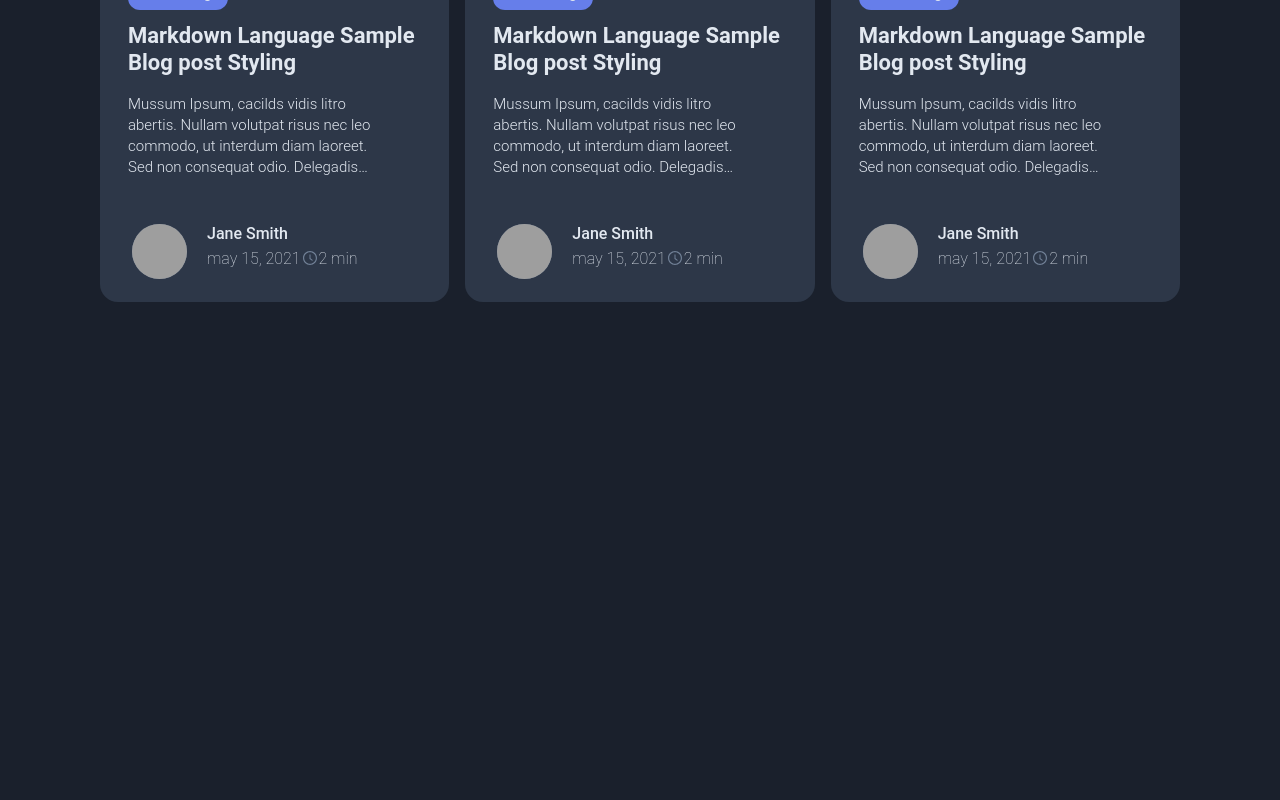
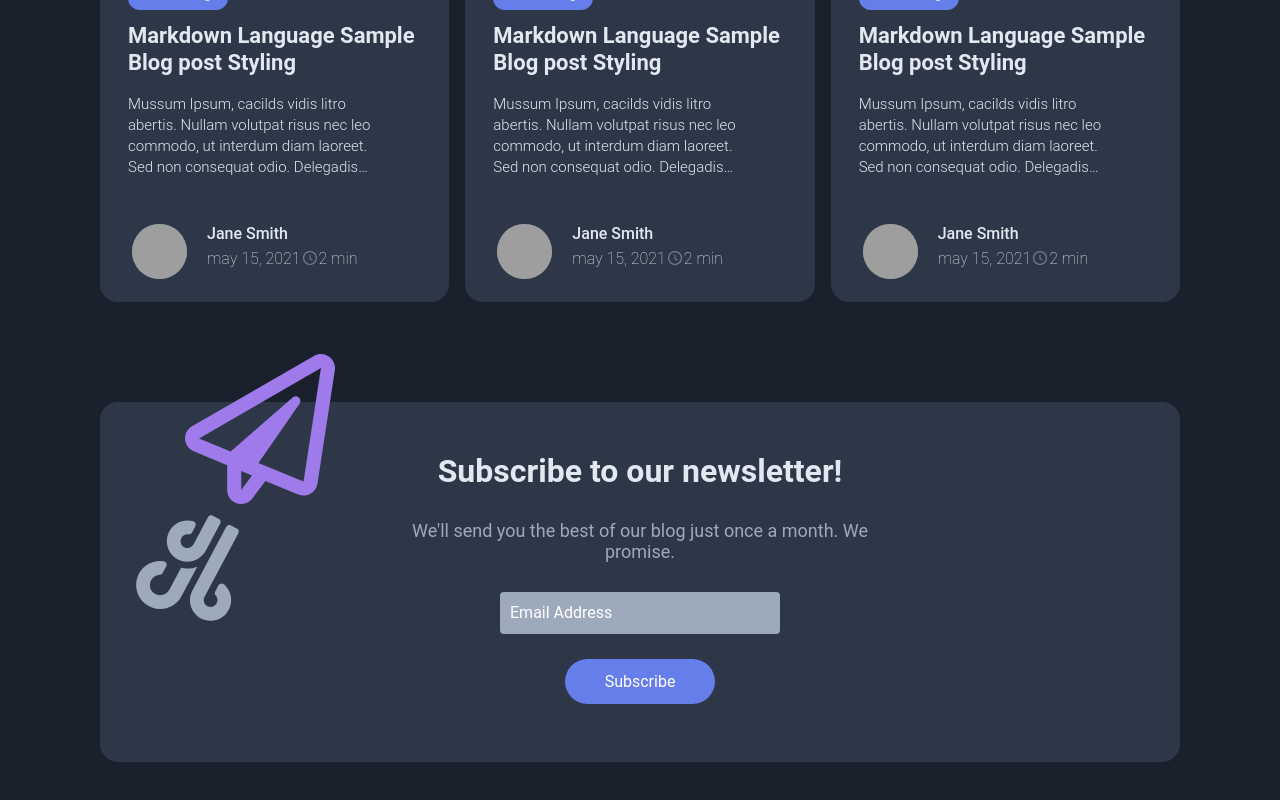
Before and after one commit to jhonatanllima/tobruxo, a Next.js app: page / in a window 1280 px wide. Shown: the part 4248-5048 px from the top of the page. Before the commit the page ends 4600 px from the top, so only its background shows below. Built offline with nearby package versions, Linux system fonts and the light colour scheme; grey boxes are pictures that could not be loaded.

Commit message:
Created NewsLetter component

```diff
--- /dev/null
+++ b/src/components/NewsLetter/index.tsx
@@ -0,0 +1,24 @@
+import { FaWind } from 'react-icons/fa';
+import { FaRegPaperPlane } from 'react-icons/fa';
+
+import * as S from './styles';
+
+export function Newsletter(){
+  return(
+    <S.Container>
+      <h1>Subscribe to our newsletter!</h1>
+      <p>We'll send you the best of our blog just once a month. We <br /> promise.</p>
+
+      <form >
+        <input type="email" required placeholder="Email Address"/>
+        <button type="button"> Subscribe </button>
+      </form>
+
+      <aside>
+        <FaRegPaperPlane className="Plane"/>
+        <FaWind className="Wind"/>
+      </aside>
+
+    </S.Container>
+  )
+}
--- /dev/null
+++ b/src/components/NewsLetter/styles.ts
@@ -0,0 +1,94 @@
+import styled from 'styled-components';
+
+export const Container = styled.div`
+  position: relative;
+
+  width: 100%;
+  height: 36rem;
+  margin: 10rem 0;
+  border-radius: 18px;
+
+  display: flex;
+  align-items: center;
+  flex-direction: column;
+
+
+  background: var(--background-card);
+
+  h1{
+    margin: 5rem 0 3rem 0;
+  }
+
+  p{
+    margin-bottom: 3rem;
+
+    text-align: center;
+    color: var(--title);
+    font-size: 1.8rem;
+  }
+
+  form {
+    display: flex;
+    align-items: center;
+    flex-direction: column;
+
+    input{
+      width: 28rem;
+      height: 4.2rem;
+      border: none;
+      outline: none;
+      border-radius: 4px;
+      padding-left: 1rem;
+      margin-bottom: 2.5rem;
+
+      color: #fff;
+      background: var(--title);
+
+      ::placeholder{
+        color: #fff;
+      }
+    }
+
+    button{
+      width: 15rem;
+      border: none;
+      outline: none;
+      height: 4.5rem;
+      border-radius: 3rem;
+
+      color: #fff;
+      transition: .2s;
+      background: var(--blue);
+
+      :hover{
+        background: var(--blue-dark);
+      }
+    }
+  }
+
+  aside{
+    top: -4.8rem;
+    left: 8.5rem;
+    position: absolute;
+
+    display: flex;
+    flex-direction:column;
+
+    .Plane{
+      width: 15rem;
+      height: auto;
+
+      color: var(--text-highlight);
+    }
+
+    .Wind{
+      width: 11rem;
+      height: auto;
+      margin-top: 1rem;
+      margin-left: -4.4rem;
+
+      color: var(--title);
+      transform: rotate(118deg);
+    }
+  }
+`;
--- a/src/pages/index.tsx
+++ b/src/pages/index.tsx
@@ -4,6 +4,7 @@ import {
   Header,
   Adverts,
   Branding,
+  Newsletter,
   CardTopics,
   CaseStudies,
   SectionTitle
@@ -32,6 +33,8 @@ export default function Home() {
         <Adverts />
         <SectionTitle titleDescription="Management"/>
         <CaseStudies />
+        <Newsletter />
+
       </S.Content>
 
       <footer></footer>
```
Also changed, not shown: src/components/index.tsx (+7 -5 lines).
